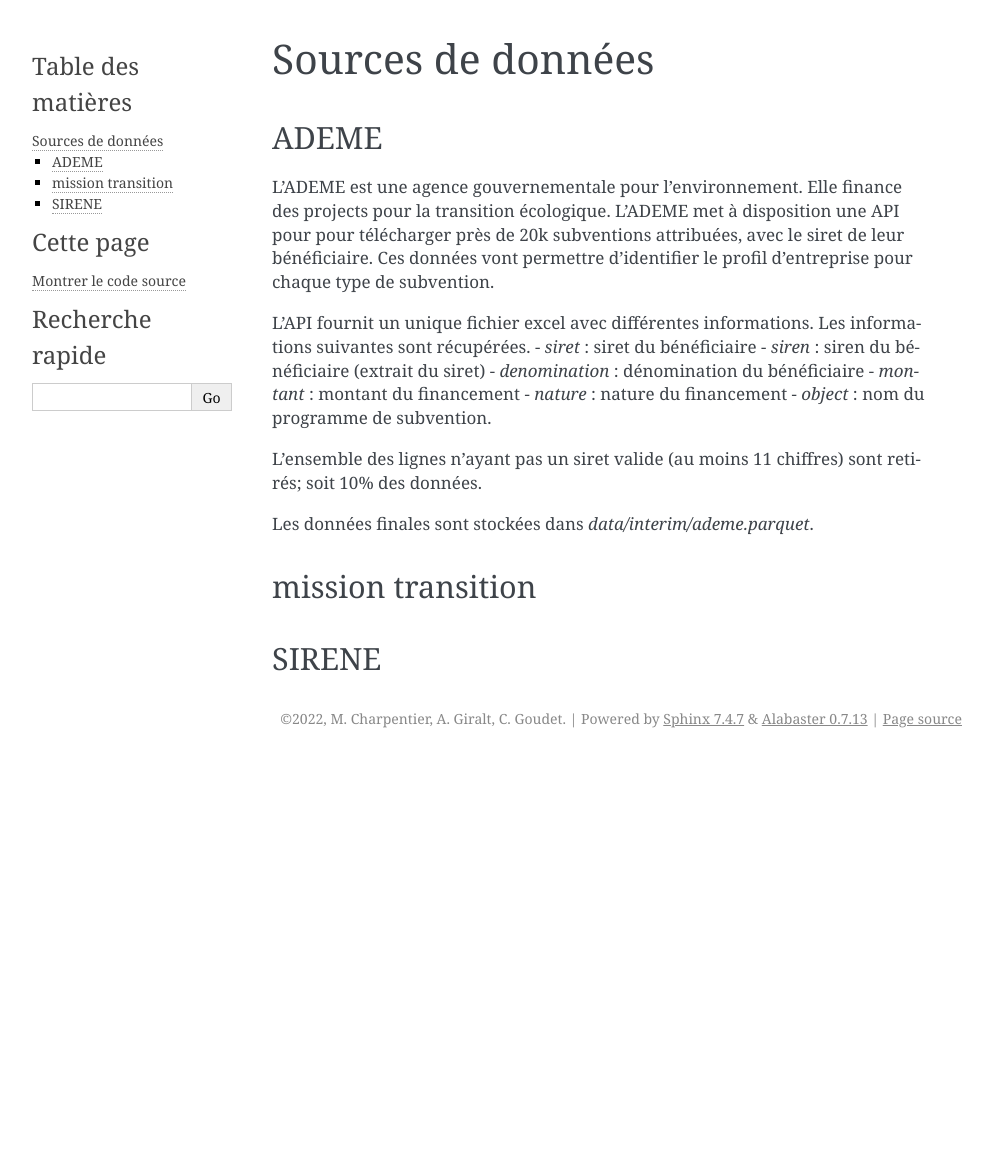
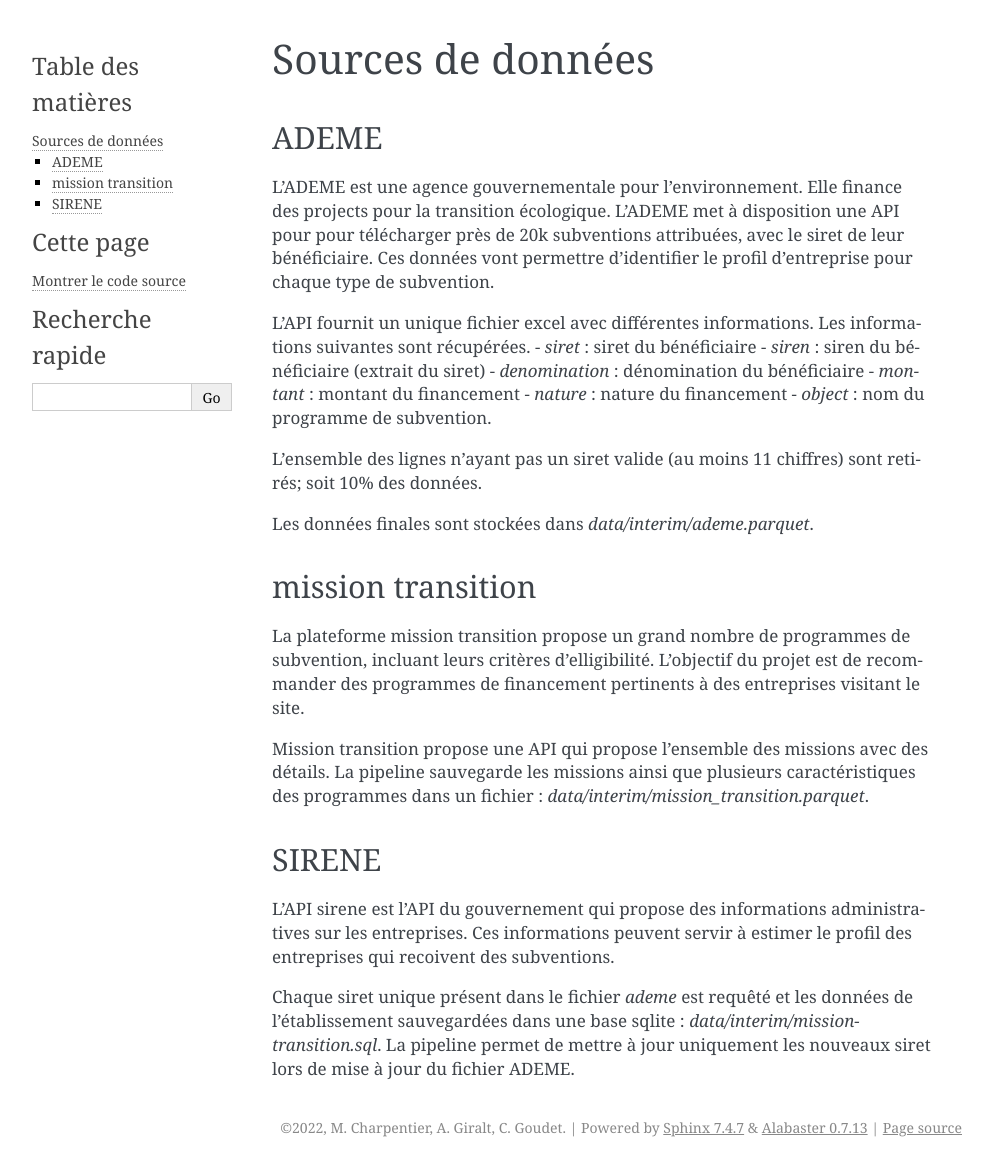
Before and after one commit to dataforgoodfr/offseason_missiontransition_simulateur, a Sphinx documentation site: the page built from docs/source/data/sources.rst, in a window 1280 px wide. Shown: the whole page, without its empty margins (148-1141 px from the left). Built offline with Sphinx 7.4.7, drawn with Linux system fonts in a browser that asks for light colours; before the commit the page ends 900 px from its top, so only the background shows below that.

Commit message:
mission transition + sirene

```diff
--- a/docs/source/data/sources.rst
+++ b/docs/source/data/sources.rst
@@ -24,7 +24,17 @@ Les données finales sont stockées dans `data/interim/ademe.parquet`.
 
 mission transition
 ------------------
+La plateforme mission transition propose un grand nombre de programmes de subvention, incluant leurs critères d'elligibilité.
+L'objectif du projet est de recommander des programmes de financement pertinents à des entreprises visitant le site.
 
+Mission transition propose une API qui propose l'ensemble des missions avec des détails.
+La pipeline sauvegarde les missions ainsi que plusieurs caractéristiques des programmes dans un fichier :
+`data/interim/mission_transition.parquet`.
 
 SIRENE
 ------
+L'API sirene est l'API du gouvernement qui propose des informations administratives sur les entreprises.
+Ces informations peuvent servir à estimer le profil des entreprises qui recoivent des subventions.
+
+Chaque siret unique présent dans le fichier `ademe` est requêté et les données de l'établissement sauvegardées dans une base sqlite : `data/interim/mission-transition.sql`.
+La pipeline permet de mettre à jour uniquement les nouveaux siret lors de mise à jour du fichier ADEME.
```
